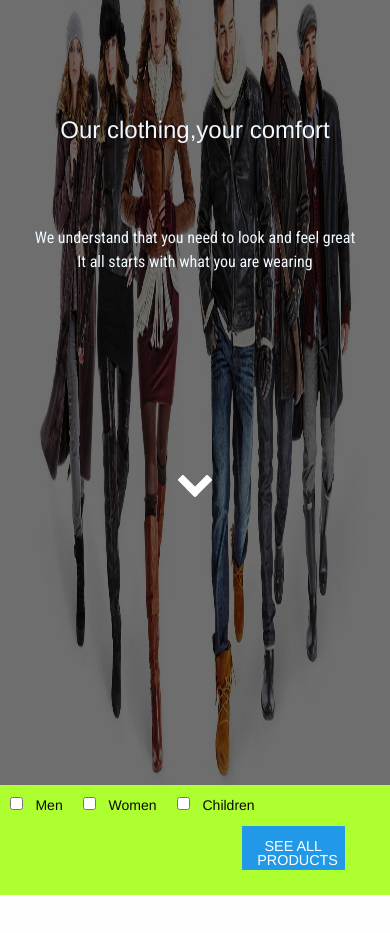
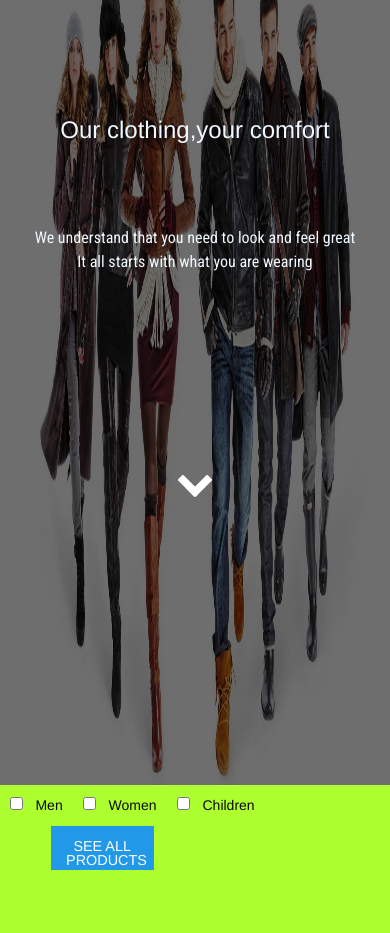
Before and after one commit to Elsis-Sitati/Yolomy, a plain HTML site: page foundation-6/index.html in a window 390 px wide. Shown: the part 59-992 px from the top of the page. Before the commit the page ends 954 px from the top, so only its background shows below. Drawn offline with Linux system fonts and the light colour scheme.

Commit message:
added styles to the media query

```diff
--- a/foundation-6/css/app.css
+++ b/foundation-6/css/app.css
@@ -49,4 +49,7 @@ fieldset#button {
 	fieldset#button {
 		padding-right: 38%;
 	}
+	#row-3 {
+		height: 20% !important;
+	}
 }
--- a/foundation-6/index.html
+++ b/foundation-6/index.html
@@ -43,7 +43,7 @@
 
 	</div>
 	<div class="row expanded" id="row-3">
-		<fieldset class="small-10 large-8 columns" id="checkbox">
+		<fieldset class="small-12  medium-10 large-8 columns" id="checkbox">
 
 			<input id="checkbox1" type="checkbox">
 			<label for="checkbox1">Men</label>
@@ -52,7 +52,7 @@
 			<input id="checkbox3" type="checkbox">
 			<label for="checkbox3">Children</label>
 		</fieldset>
-		<fieldset class="small-2 large-4 columns" id="button">
+		<fieldset class="small-12 medium-2 large-4 columns" id="button">
 			<label for="exampleFileUpload" class="button">SEE ALL PRODUCTS</label>
 			<input type="file" id="exampleFileUpload" class="show-for-sr">
 		</fieldset>
```
